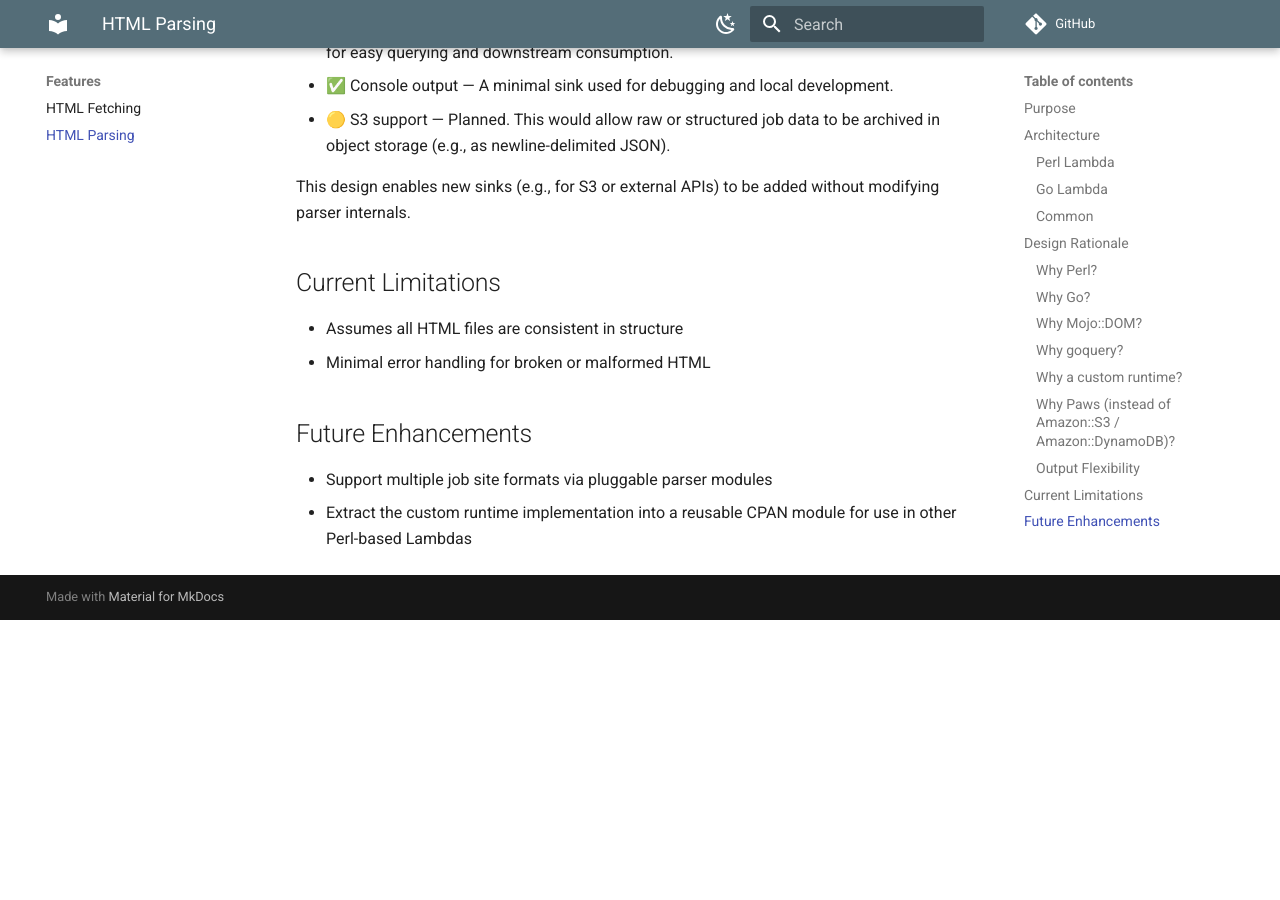
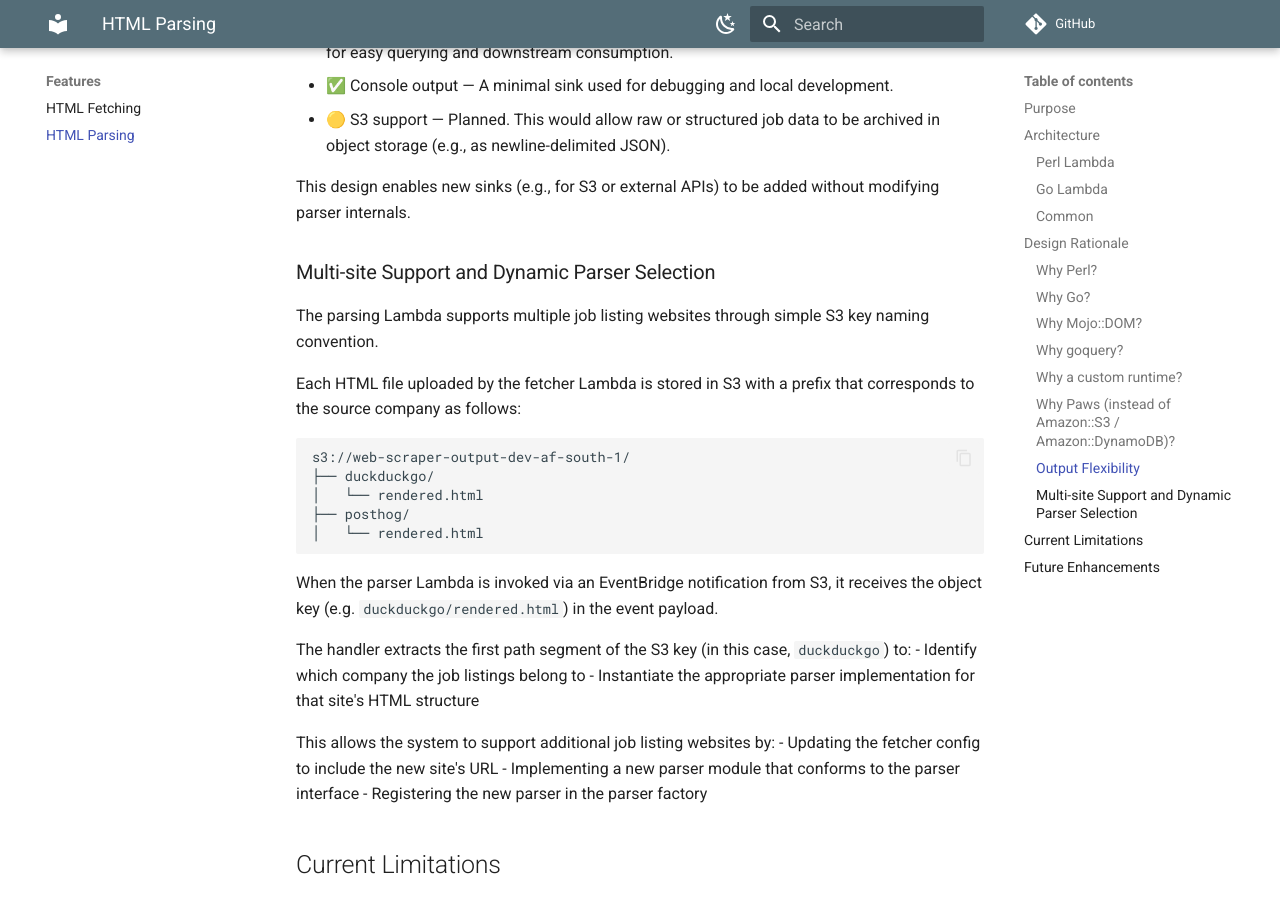
Before and after one commit to PhilNel/docs-web-scraper, an MkDocs documentation site: the page built from docs/features/html-parsing.md, in a window 1280 px wide and 900 px high, scrolled down 2722 px. Built offline with MkDocs 1.6.1 and Material for MkDocs 9.7.7, drawn with Linux system fonts in a browser that asks for light colours; comment, search, counter and statistics services are not loaded; before the commit the page ends 3342 px from its top, so only the background shows below that.

Commit message:
Add multi-site support to parsing feature page

````diff
--- a/docs/features/html-parsing.md
+++ b/docs/features/html-parsing.md
@@ -78,6 +78,30 @@ The parser-lambdas support pluggable "sink" implementations to handle different
 
 This design enables new sinks (e.g., for S3 or external APIs) to be added without modifying parser internals.
 
+### Multi-site Support and Dynamic Parser Selection
+The parsing Lambda supports multiple job listing websites through simple S3 key naming convention.
+
+Each HTML file uploaded by the fetcher Lambda is stored in S3 with a prefix that corresponds to the source company as follows:
+
+```bash
+s3://web-scraper-output-dev-af-south-1/
+├── duckduckgo/
+│   └── rendered.html
+├── posthog/
+│   └── rendered.html
+```
+
+When the parser Lambda is invoked via an EventBridge notification from S3, it receives the object key (e.g. `duckduckgo/rendered.html`) in the event payload.
+
+The handler extracts the first path segment of the S3 key (in this case, `duckduckgo`) to:
+- Identify which company the job listings belong to
+- Instantiate the appropriate parser implementation for that site's HTML structure
+
+This allows the system to support additional job listing websites by:
+- Updating the fetcher config to include the new site's URL
+- Implementing a new parser module that conforms to the parser interface
+- Registering the new parser in the parser factory
+
 ## Current Limitations
 
 - Assumes all HTML files are consistent in structure
@@ -85,5 +109,4 @@ This design enables new sinks (e.g., for S3 or external APIs) to be added withou
 
 ## Future Enhancements
 
-- Support multiple job site formats via pluggable parser modules
 - Extract the custom runtime implementation into a reusable CPAN module for use in other Perl-based Lambdas
````
